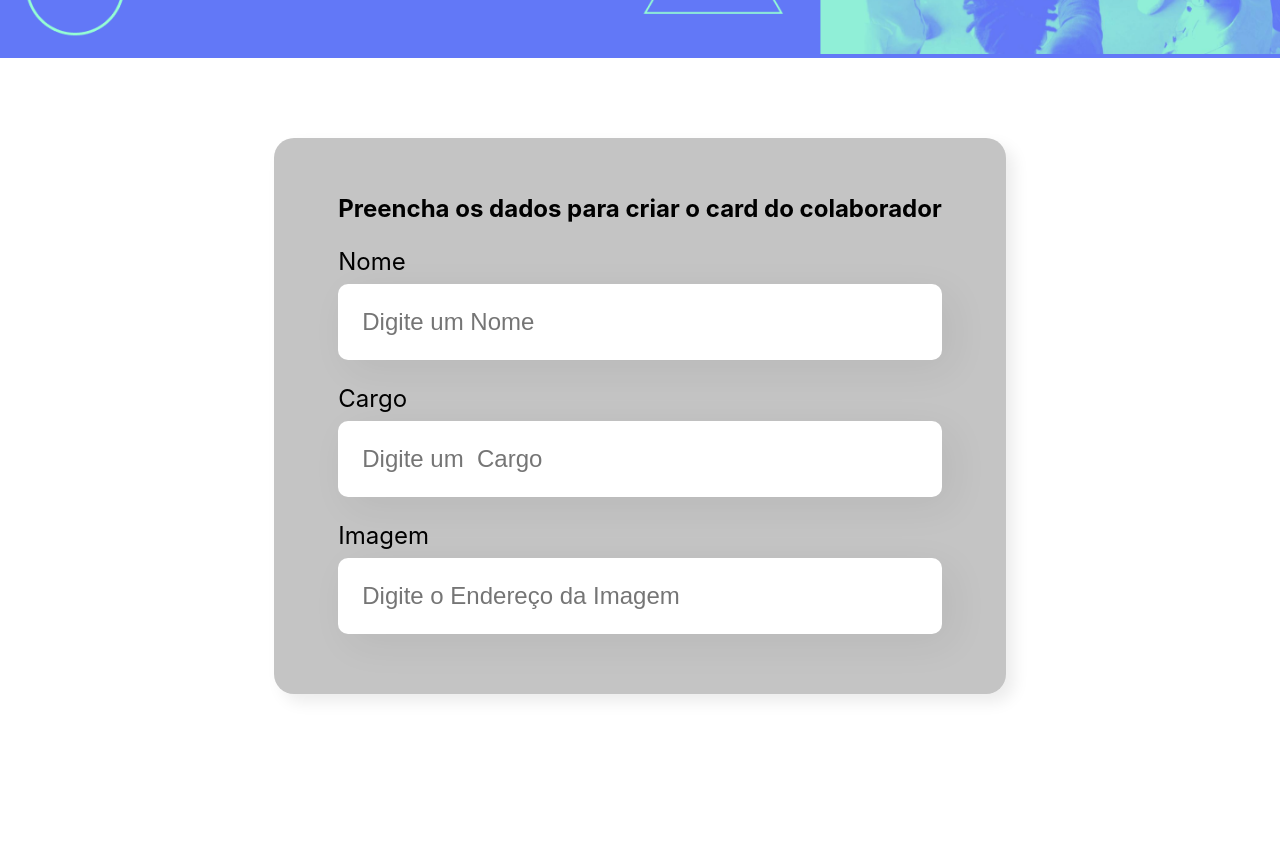
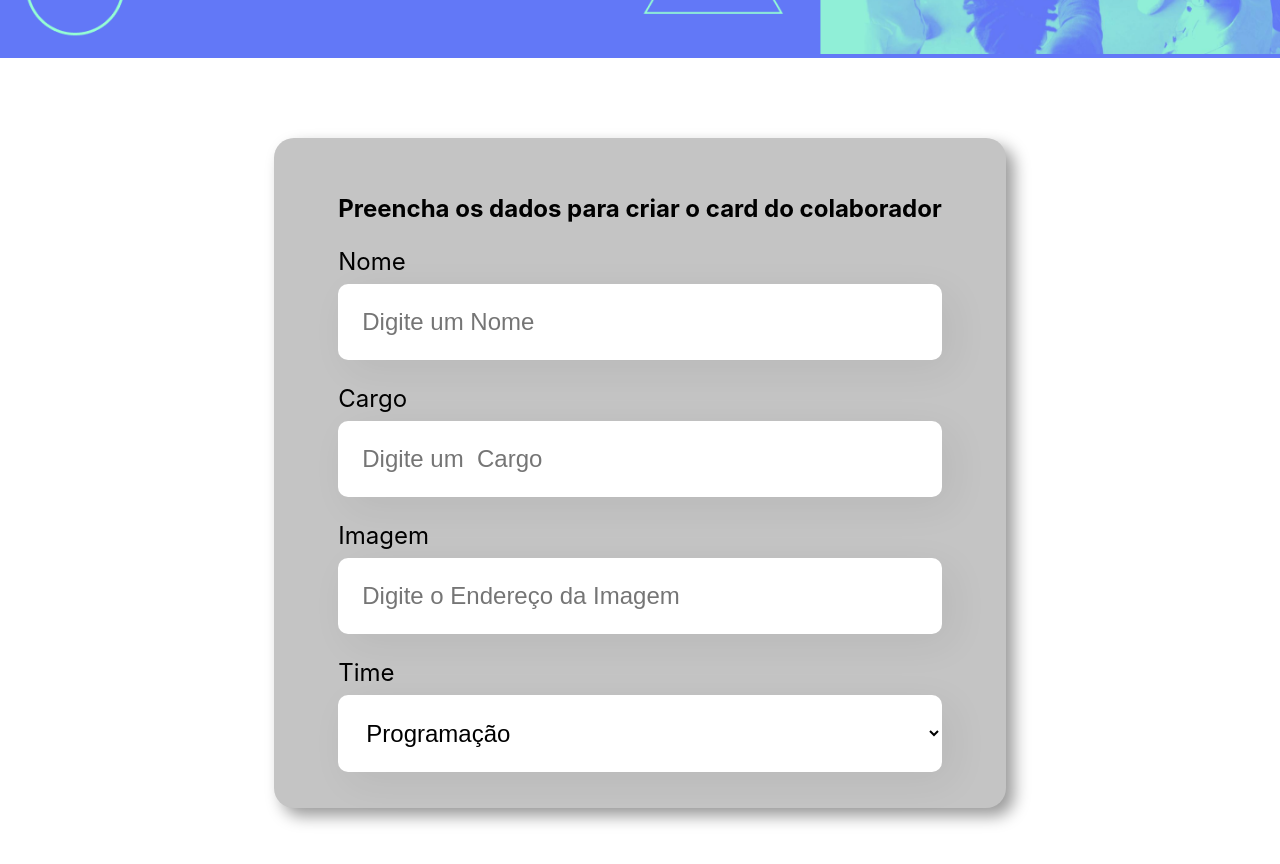
Before and after one commit to DevJuniorP/organograma__alura, a React (Create React App) app: page / in a window 1280 px wide. Shown: the part 440-1304 px from the top of the page. Before the commit the page ends 1214 px from the top, so only its background shows below. Built offline with nearby package versions, Linux system fonts and the light colour scheme.

Commit message:
organograma
12/05

```diff
--- a/src/componentes/Formulario/formulario.css
+++ b/src/componentes/Formulario/formulario.css
@@ -9,5 +9,5 @@
     background: rgb(196, 196, 196);
     border-radius: 20px;
     padding: 36px 64px;
-    box-shadow: 8px 8px 16px rgba(0, 0, 0, 0.08);
+    box-shadow: 8px 8px 16px rgba(0, 0, 0, 0.4);
 }
--- a/src/componentes/Formulario/index.js
+++ b/src/componentes/Formulario/index.js
@@ -1,7 +1,19 @@
 import CampoTexto from '../CampoTexto';
+import ListaSuspensa from '../ListaSuspensa';
 import './formulario.css'
 
 const Formulario = () => {
+
+    const times = [
+        "Programação",
+        "Front-End",
+        "Data Science",
+        "Devops",
+        "UX e Design",
+        "Mobile",
+        "Inovação e Gestão"
+    ]
+
     return (
         <section className='formulario'>
             <form>
@@ -9,6 +21,7 @@
                 <CampoTexto label="Nome" placeholder='Digite um Nome'/>
                 <CampoTexto label="Cargo" placeholder='Digite um  Cargo'/>
                 <CampoTexto label="Imagem" placeholder='Digite o Endereço da Imagem'/>
+                <ListaSuspensa label="Time" itens={times} />
             </form>
         </section>
     )
--- /dev/null
+++ b/src/componentes/ListaSuspensa/index.js
@@ -0,0 +1,16 @@
+import './lista-suspensa.css'
+
+const ListaSuspensa = (props) => {
+    return(
+        <div className='lista-supensa'>
+            <label>{props.label}</label>
+            <select>
+                {props.itens.map(item => {
+                    return <option key={item}>{item}</option>
+                })}
+            </select>
+        </div>
+    )
+}
+
+export default ListaSuspensa;
--- /dev/null
+++ b/src/componentes/ListaSuspensa/lista-suspensa.css
@@ -0,0 +1,17 @@
+.lista-supensa label{
+    display: block;
+    margin-bottom: 8px;
+    font-size: 24px;
+}
+
+.lista-supensa select{
+    background: #fff;
+    width: 100%;
+    box-shadow: 10px 10px 40px rgba(0, 0, 0, 0.06);
+    border: none;
+    font-size: 24px;
+    padding: 24px;
+    box-sizing: border-box;
+    outline: none;
+    border-radius: 10px;
+}
```
